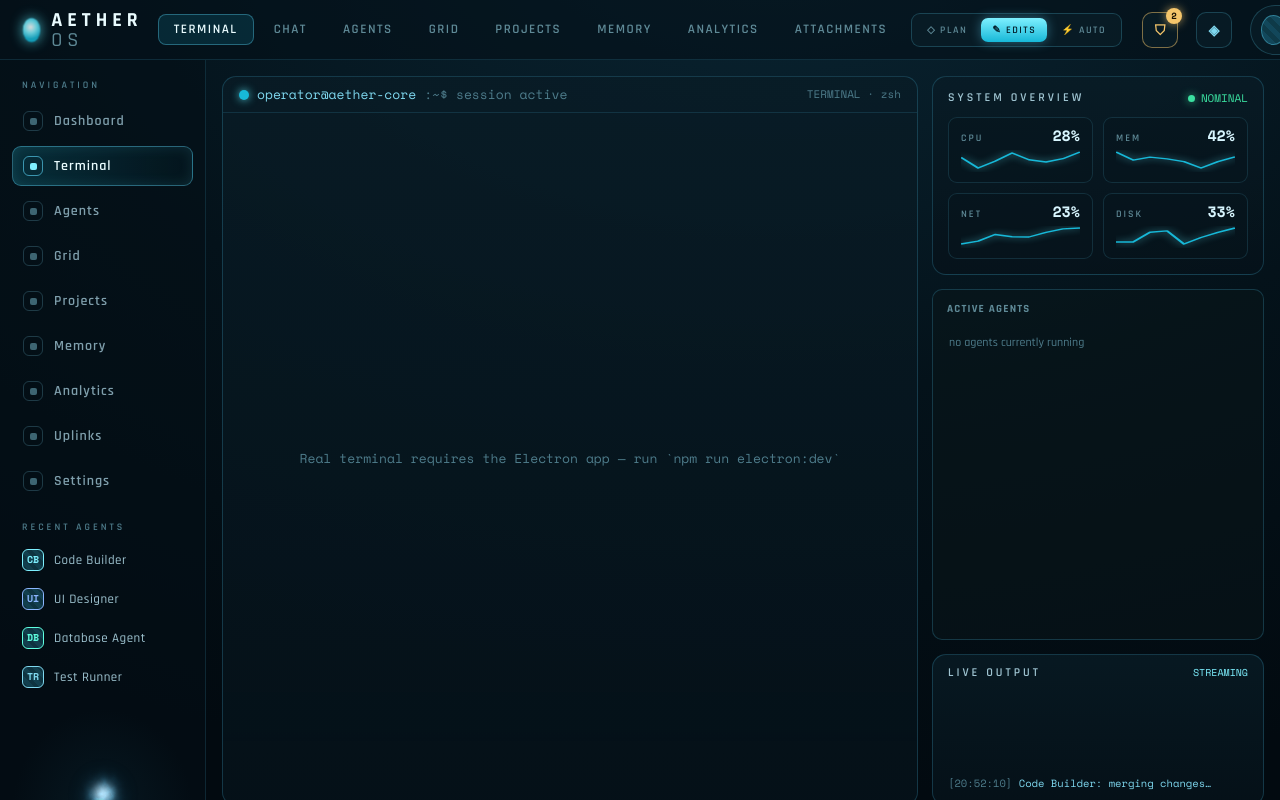
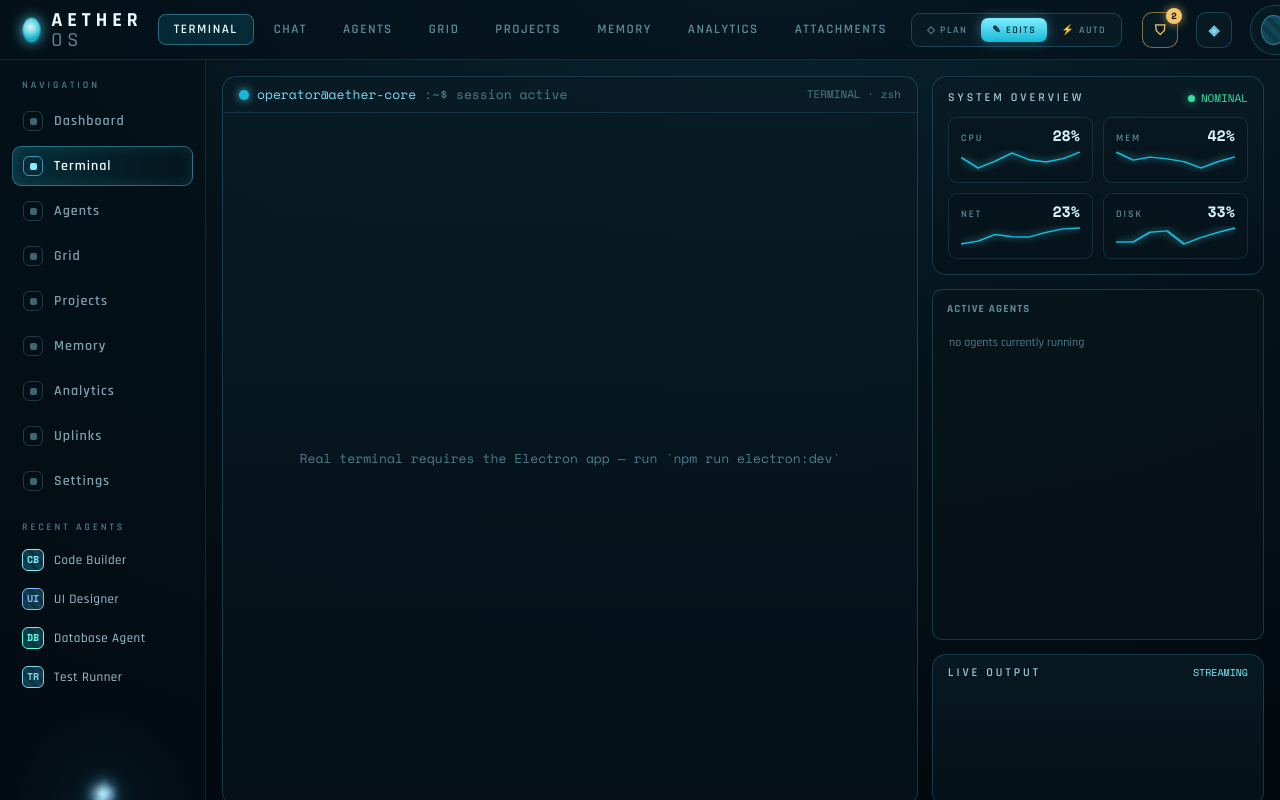
Before and after one commit to mwgrant21/Aether-OS, a React (Vite) app: page / in a window 1280 px wide. Shown: the top 800 px of the page. Built offline with nearby package versions, Linux system fonts and the light colour scheme.

Commit message:
refactor: remove tick.ts's fictional Live Output log producers

```diff
--- a/src/state/tick.ts
+++ b/src/state/tick.ts
@@ -1,16 +1,5 @@
 import type { AetherState, AlarmLevel } from './types';
-import { nowLong, nowShort } from '../utils/format';
-
-const LOG_MESSAGES = [
-  'Code Builder: merging changes…',
-  'UI Designer: refining spacing…',
-  'API Builder: validating schema…',
-  'Test Runner: 156 tests passing',
-  'Database Agent: 8 tables optimized',
-  'Reactor surge nominal',
-  'Cache warmed · 12ms',
-  '✓ Assets optimized',
-];
+import { nowShort } from '../utils/format';
 
 const APPROVAL_POOL = [
   { action: 'Install dependency: chart.js@5', detail: 'adds 42KB to bundle · 3 transitive deps', risk: 'LOW' as const },
@@ -47,12 +36,6 @@ export function computeTick(state: AetherState): Partial<AetherState> {
 
   const memories = state.memories.map((m) => (m.pinned ? m : { ...m, strength: Math.max(0, m.strength - 0.4) }));
 
-  let logs = state.logs;
-  if (Math.random() < 0.3) {
-    const msg = LOG_MESSAGES[Math.floor(Math.random() * LOG_MESSAGES.length)];
-    logs = logs.concat({ t: nowLong(), m: msg, c: Math.random() < 0.2 ? '#3be0a0' : '#7fd8ef' }).slice(-14);
-  }
-
   const alarm = state.cfg.alarm;
   const rateK = rate / 1000;
   const level: AlarmLevel = rateK >= alarm ? 'crit' : rateK >= alarm * 0.85 ? 'warn' : 'ok';
@@ -77,7 +60,6 @@ export function computeTick(state: AetherState): Partial<AetherState> {
     const req = APPROVAL_POOL[Math.floor(Math.random() * APPROVAL_POOL.length)];
     const ag = agents[Math.floor(Math.random() * agents.length)];
     if (mode === 'AUTO' && req.risk !== 'HIGH') {
-      logs = logs.concat({ t: nowLong(), m: `${ag.name}: auto-approved — ${req.action.toLowerCase()}`, c: '#3be0a0' }).slice(-14);
       notifs = [{ t: nowShort(), m: `Auto-approved: ${req.action} (${ag.name})`, c: '#3be0a0' }, ...notifs].slice(0, 12);
       unread += 1;
     } else {
@@ -88,5 +70,5 @@ export function computeTick(state: AetherState): Partial<AetherState> {
     }
   }
 
-  return { rate, used, ctxUsed, weekRaw, agents, sys, logs, alarmLevel: level, notifs, unread, approvals, apprSeq, memories };
+  return { rate, used, ctxUsed, weekRaw, agents, sys, alarmLevel: level, notifs, unread, approvals, apprSeq, memories };
 }
```
